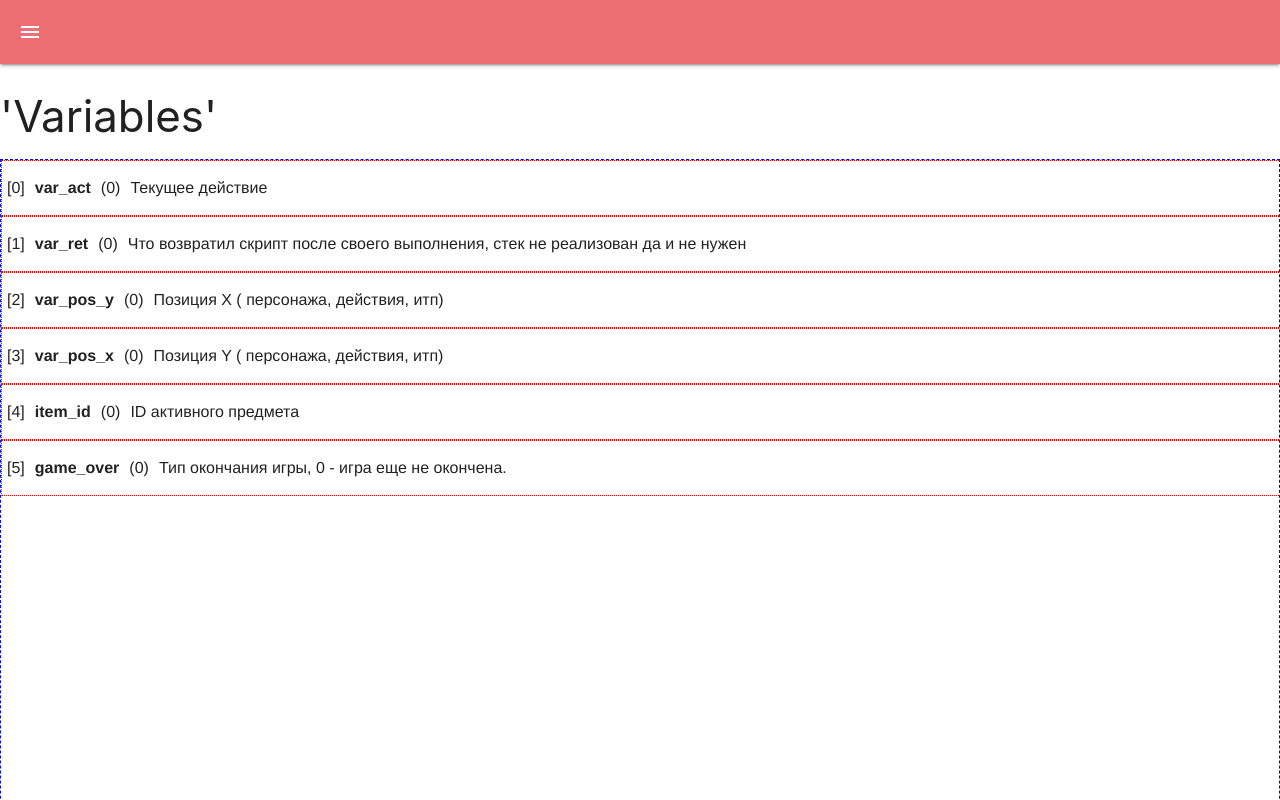
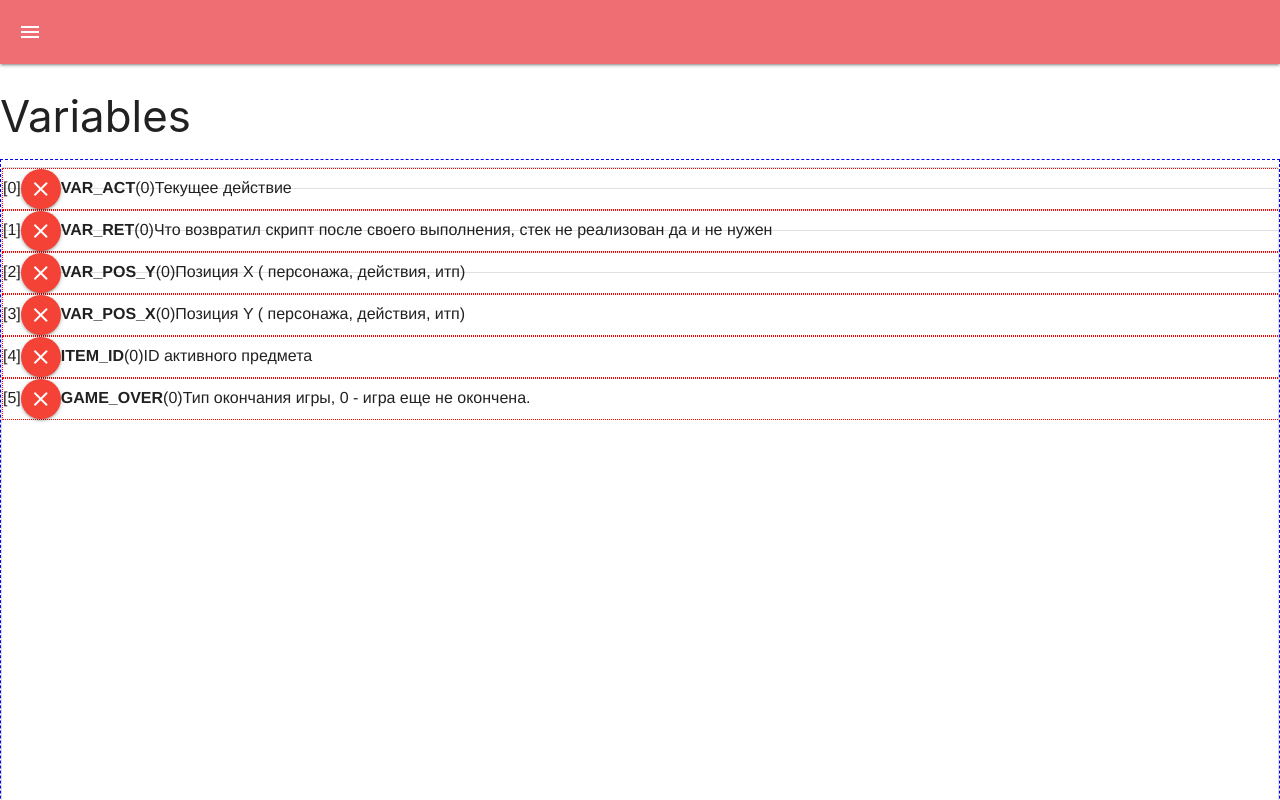
Before and after one commit to alex-worker/CombinatoricsIDE, a React (Create React App) app in the folder simple-ide/: page /vars in a window 1280 px wide. Shown: the top 800 px of the page. Built offline with nearby package versions, Linux system fonts and the light colour scheme.

Commit message:
trying some changes

```diff
--- /dev/null
+++ b/simple-ide/src/components/gui/EditGrid/index.js
@@ -0,0 +1,13 @@
+import React from 'react'
+import List from '../List'
+
+const MyGrid = ({ name, list, rowFunc }) => {
+  return (
+    <div>
+      <h3>{name}</h3>
+      <List list={list} rowFunc={rowFunc} />
+    </div>
+  )
+}
+
+export default MyGrid
--- a/simple-ide/src/components/gui/List/Scroll.js
+++ b/simple-ide/src/components/gui/List/Scroll.js
@@ -14,6 +14,7 @@ const ScrollArea = ({ width, height, list, rowFunc }) => {
   const getSize = React.useCallback(index => sizeMap.current[index] || 50, [])
   return (
     <ScrollContext.Provider value={{ setSize }}>
+      <ul className='collection'>
         <List
           height={height}
           width={width}
@@ -22,11 +23,14 @@ const ScrollArea = ({ width, height, list, rowFunc }) => {
           ref={listRef}
         >
           {({ index, style }) => (
+            <li className='collection-item'>
               <div style={style}>
                 <Row width={width} rowFunc={rowFunc} index={index} data={list[index]} />
               </div>
+            </li>
           )}
         </List>
+      </ul>
     </ScrollContext.Provider>
   )
 }
--- a/simple-ide/src/pages/Variables.js
+++ b/simple-ide/src/pages/Variables.js
@@ -1,6 +1,6 @@
 import React from 'react'
 
-import List from '../components/gui/List'
+import EditGrid from '../components/gui/EditGrid'
 
 const vars = [
   { name: 'var_act', default: '0', description: 'Текущее действие' },
@@ -17,22 +17,18 @@ const onClickRow = (index) => {
 
 const showRow = (index, data) => {
   return (
-    <tr onClick={() => onClickRow(index)}>
-      <td>[{index}]</td>
-      <td><b>{data.name}</b></td>
-      <td>({data.default})</td>
-      <td>{data.description}</td>
-    </tr>
+    <div onClick={() => onClickRow(index)} index={index}>
+      [{index}]
+      <a className='btn-floating red' href='.'><i className='material-icons left'>clear</i></a>
+      <b>{data.name.toUpperCase()}</b>
+      ({data.default})
+      {data.description}
+    </div>
   )
 }
 
 const Variables = () => {
-  return (
-    <div>
-      <h3>'Variables'</h3>
-      <List list={vars} rowFunc={showRow} />
-    </div>
-  )
+  return <EditGrid name='Variables' list={vars} rowFunc={showRow} />
 }
 
 export default Variables
```
Also changed, not shown: simple-ide/src/stories/index.js (+4 -0 lines), 1 other file (tests, documents, lock files or other folders). Lines whose indentation alone changed are shown as unchanged.
